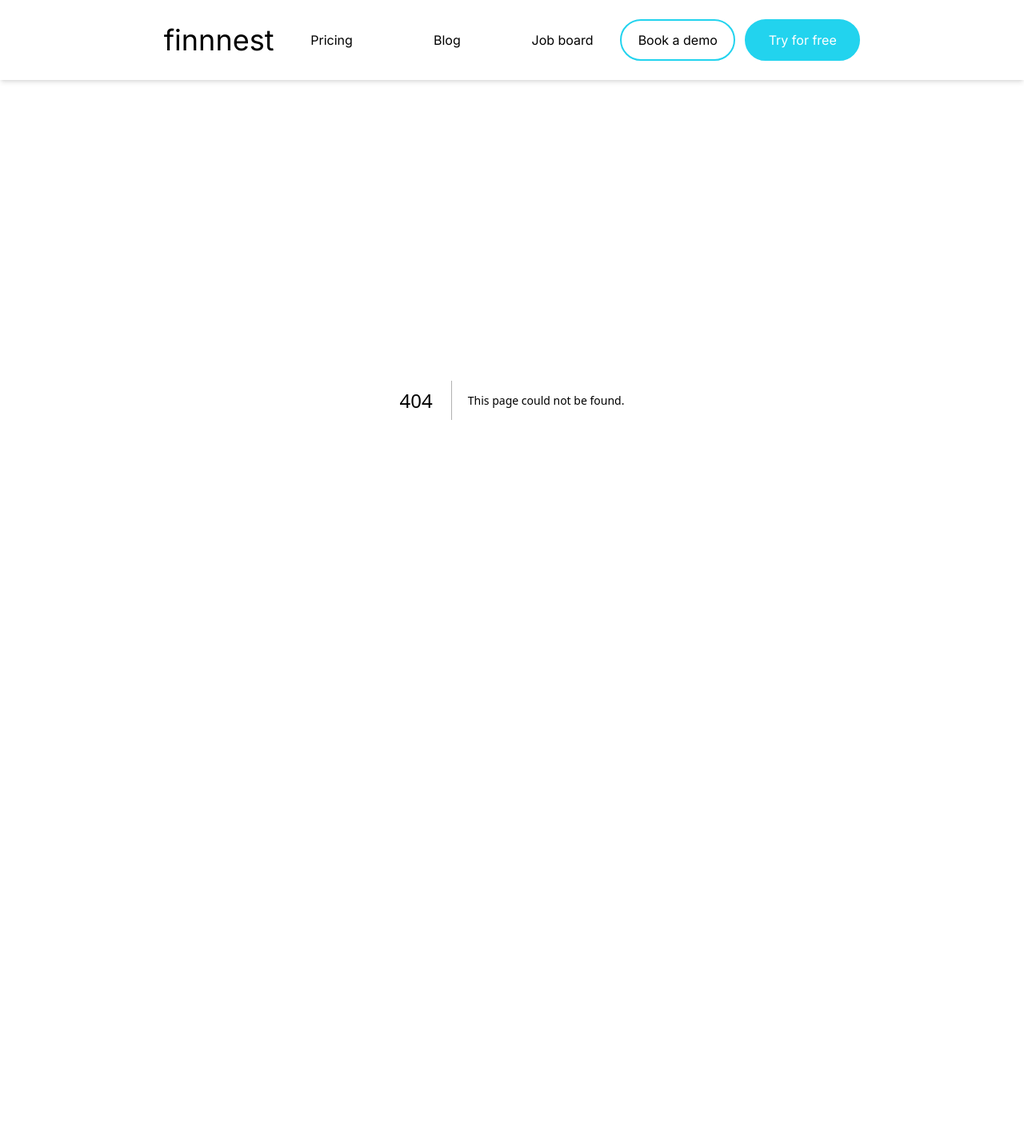
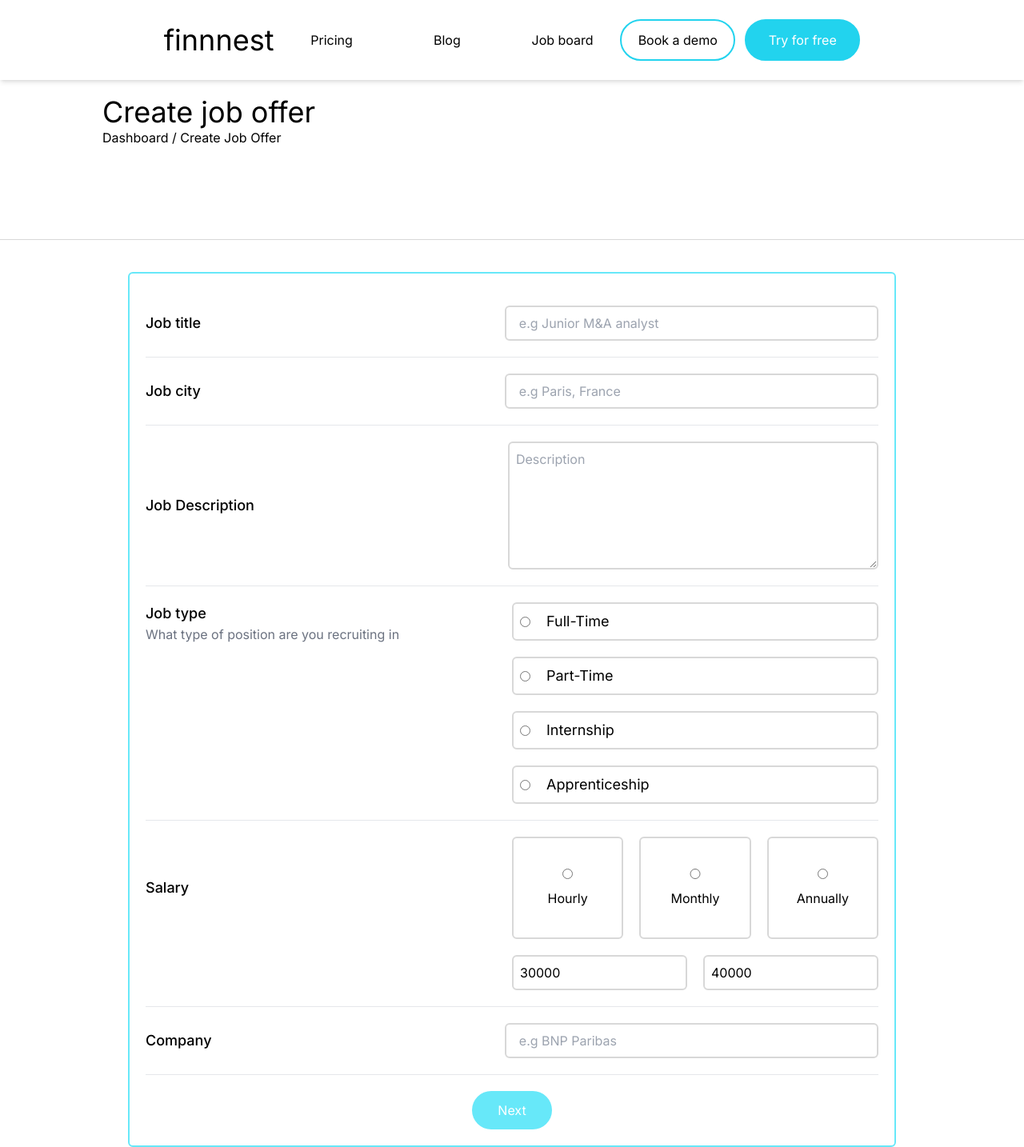
Before and after one commit to LucaLyon1/finnnest, a Next.js app: page /create-offer in a window 1280 px wide. Before the commit this address had no page. Shown: the whole page at 80% size. Before the commit the page ends 900 px from the top, so only its background shows below. Built offline with nearby package versions, Linux system fonts and the light colour scheme.

Commit message:
job form nearly complete

```diff
--- /dev/null
+++ b/app/create-offer/page.tsx
@@ -0,0 +1,114 @@
+'use client';
+
+import SubheaderOffer from "@/components/SubhearOffer";
+import Link from "next/link";
+import { ChangeEvent, useState } from "react";
+
+interface JobOffer {
+    title: string,
+    city: string,
+    description: string,
+    type: string,
+    salary: { frequence: string, amount: number[] },
+    company: string
+}
+
+function CreateOffer() {
+    const [formData, setFormData] = useState<JobOffer>({
+        title: '',
+        city: '',
+        description: '',
+        type: '',
+        salary: { frequence: 'monthly', amount: [30000, 40000] },
+        company: ''
+    });
+
+    const handleChange = (e: ChangeEvent<HTMLInputElement | HTMLTextAreaElement>) => {
+        const { name, value } = e.target;
+        setFormData((prev) => ({ ...prev, [name]: value }));
+        console.log(formData);
+    }
+    return (
+        <div>
+            <SubheaderOffer />
+            <div className="w-3/4 border-2 border-cyan-300 mt-10 mx-auto rounded-md p-5 flex flex-wrap">
+                <div className="flex items-center w-full my-5">
+                    <label htmlFor="title" className="text-lg font-medium w-full">Job title</label>
+                    <input onChange={handleChange} value={formData.title} name="title" type="text" placeholder="e.g Junior M&A analyst" className="border-2 border-[#D8D8D8] py-2 px-4 rounded-md w-full" />
+                </div>
+                <hr className="w-full" />
+                <div className="flex items-center w-full my-5">
+                    <label htmlFor="city" className="text-lg font-medium w-full">Job city</label>
+                    <input onChange={handleChange} value={formData.city} type="text" placeholder="e.g Paris, France" className="border-2 border-[#D8D8D8] py-2 px-4 rounded-md w-full" name="city" />
+                </div>
+                <hr className="w-full" />
+                <div className="flex items-center w-full my-5">
+                    <label htmlFor="description" className="text-lg font-medium w-full">Job Description</label>
+                    <textarea onChange={handleChange} value={formData.description} name="description" className="w-full border-2 border-[#D8D8D8] rounded-md p-2 min-h-40" placeholder="Description"></textarea>
+                </div>
+                <hr className="w-full" />
+                <div className="flex items-start w-full my-5">
+                    <div className="w-full">
+                        <label htmlFor="jobtype" className="text-lg font-medium w-full">Job type</label>
+                        <p className="text-gray-500">What type of position are you recruiting in</p>
+                    </div>
+                    <div className="w-full flex flex-col gap-5">
+                        <div className="flex items-center gap-5 text-lg border-2 border-[#D8D8D8] w-full p-2 rounded-md">
+                            <input onChange={handleChange} type="radio" name="type" id="fulltime" value="fulltime" />
+                            <label htmlFor="fulltime">Full-Time</label>
+                        </div>
+                        <div className="flex items-center gap-5 text-lg border-2 border-[#D8D8D8] w-full p-2 rounded-md">
+                            <input onChange={handleChange} type="radio" name="type" id="parttime" value="parttime" />
+                            <label htmlFor="parttime">Part-Time</label>
+                        </div>
+                        <div className="flex items-center gap-5 text-lg border-2 border-[#D8D8D8] w-full p-2 rounded-md">
+                            <input onChange={handleChange} type="radio" name="type" id="internship" value="internship" />
+                            <label htmlFor="internship">Internship</label>
+                        </div>
+                        <div className="flex items-center gap-5 text-lg border-2 border-[#D8D8D8] w-full p-2 rounded-md">
+                            <input onChange={handleChange} type="radio" name="type" id="apprenticeship" value="apprenticeship" />
+                            <label htmlFor="apprenticeship">Apprenticeship</label>
+                        </div>
+                    </div>
+                </div>
+                <hr className="w-full" />
+                <div className="flex items-center w-full my-5">
+                    <label htmlFor="jobdesc" className="text-lg font-medium w-full">Salary</label>
+                    <div className="flex w-full gap-5">
+                        <div className="border-2 border-[#D8D8D8] w-1/3 h-32 rounded-md text-center flex flex-col justify-center gap-3">
+                            <input onChange={handleChange} type="radio" name="salary" id="hourly" value="hourly" />
+                            <label htmlFor="hourly">Hourly</label>
+                        </div>
+                        <div className="border-2 border-[#D8D8D8] w-1/3 h-32 rounded-md text-center flex flex-col justify-center gap-3">
+                            <input onChange={handleChange} type="radio" name="salary" id="monthly" value="monthly" />
+                            <label htmlFor="monthly">Monthly</label>
+                        </div>
+                        <div className="border-2 border-[#D8D8D8] w-1/3 h-32 rounded-md text-center flex flex-col justify-center gap-3">
+                            <input onChange={handleChange} type="radio" name="salary" id="annually" value="annually" />
+                            <label htmlFor="annually">Annually</label>
+                        </div>
+                    </div>
+                </div>
+                <div className="w-1/2 flex justify-end gap-5 ml-auto">
+                    <input value={formData.salary.amount[0]} placeholder="30 000$" className="w-1/2 p-2 rounded-md border-2 border-[#D8D8D8] mb-5" type="number" name="salary" id="salary1" />
+                    <input value={formData.salary.amount[1]} placeholder="40 000$" className="w-1/2 p-2 rounded-md border-2 border-[#D8D8D8] mb-5" type="number" name="salary" id="salary2" />
+                </div>
+                <hr className="w-full" />
+                <div className="flex items-center w-full my-5">
+                    <label htmlFor="company" className="text-lg font-medium w-full">Company</label>
+                    <input onChange={handleChange} type="text" placeholder="e.g BNP Paribas" className="border-2 border-[#D8D8D8] py-2 px-4 rounded-md w-full" name="company" />
+                </div>
+                <hr className="w-full" />
+                <div className="m-auto mt-5">
+                    <Link href="/create-test" >
+                        <button className="py-3 w-[100px] text-white text-md bg-cyan-300 rounded-full transition-all hover:scale-105 hover:bg-cyan-400">
+                            Next
+                        </button>
+                    </Link>
+                </div>
+            </div>
+        </div>
+    );
+}
+
+export default CreateOffer;
--- /dev/null
+++ b/components/SubhearOffer.tsx
@@ -0,0 +1,20 @@
+function SubheaderOffer() {
+    return (
+        <div>
+            <div className="w-full
+        h-[200px]
+        border-b
+        border-[#D8D8D8]
+        ">
+                <div className="w-[80%] m-auto pt-5 flex justify-between h-full">
+                    <div>
+                        <h2 className="text-4xl">Create job offer</h2>
+                        <p>Dashboard / Create Job Offer</p>
+                    </div>
+                </div>
+            </div>
+        </div>
+    );
+}
+
+export default SubheaderOffer;
```
